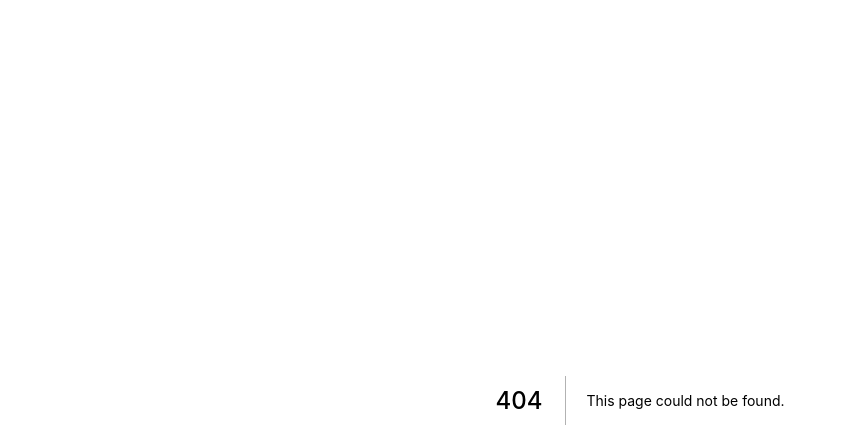
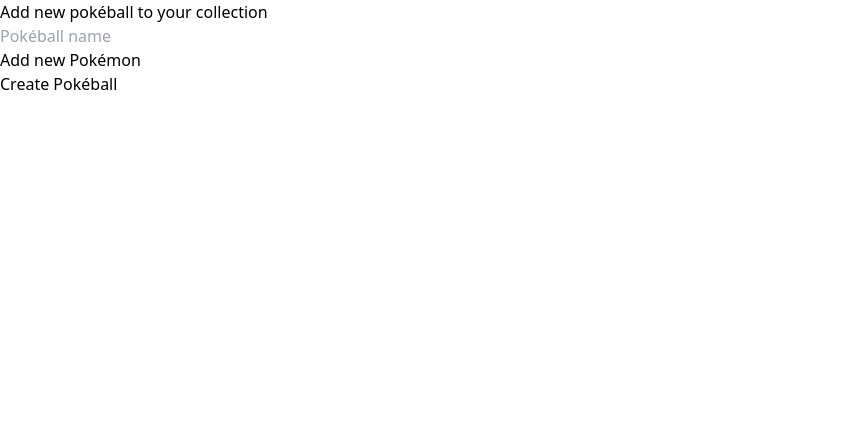
Before and after one commit to danielTipelt/pokemon-demo, a Next.js app: page /pokeballs/New in a window 1280 px wide. Before the commit this address had no page. Shown: the top 448 px of the page, without its empty margins (0-847 px from the left). Built offline with nearby package versions, Linux system fonts and the light colour scheme.

Commit message:
Add basic new pokeball form

```diff
--- /dev/null
+++ b/src/pages/pokeballs/New.tsx
@@ -0,0 +1,22 @@
+import { useState } from "react";
+import { Pokemon } from "../../types/Pokemon";
+
+export default function NewPokeballPage() {
+  const [pokemons, setPokemons] = useState<Pokemon[]>([]);
+
+  return (
+    <div>
+      <h1>Add new pokéball to your collection</h1>
+      <form name="new-pokeball">
+        <input name="pokeball-name" placeholder="Pokéball name"></input>
+        <ul>
+          <li data-testid="add-pokemon">Add new Pokémon</li>
+          {pokemons.map((pokemon) => (
+            <li key={pokemon.id}>{pokemon.name}</li>
+          ))}
+        </ul>
+        <button type="submit">Create Pokéball</button>
+      </form>
+    </div>
+  );
+}
```
Also changed, not shown: 1 other file (tests, documents, lock files or other folders).
